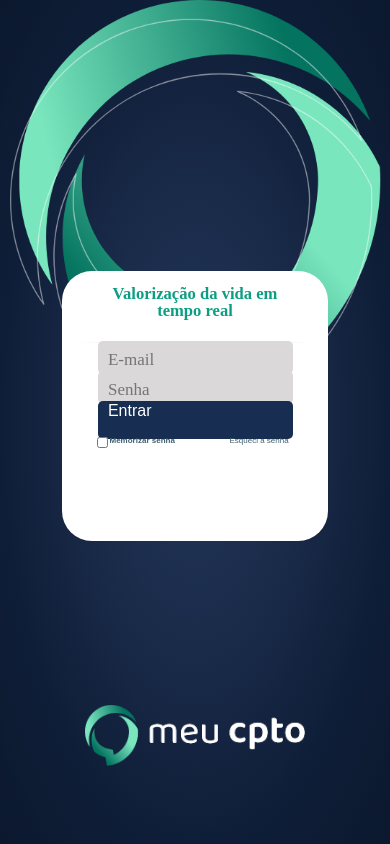
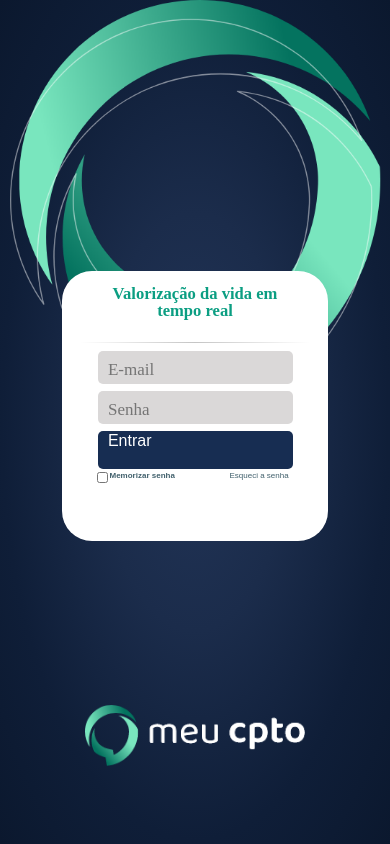
Before and after one commit to markusknauer1/MeuCPTO, a React (Create React App) app: page / in a window 390 px wide. Built offline with nearby package versions, Linux system fonts and the light colour scheme; a web font is replaced by a local one.

Commit message:
atualização

```diff
--- a/src/styles/global.css
+++ b/src/styles/global.css
@@ -251,7 +251,7 @@ html {
     transition: color 0.2s ease-in-out;
     width: 73.4%;
     height: 12%;
-    top: 70px;
+    top: 80px;
     left: 13.4%;
   }
 
@@ -273,7 +273,7 @@ html {
     transition: color 0.2s ease-in-out;
     width: 73.4%;
     height: 12%;
-    top: 100px;
+    top: 120px;
     left: 13.4%;
   }
   .login .enter-app {
@@ -291,7 +291,7 @@ html {
     transition: color 0.2s ease-in-out;
     width: 73.4%;
     height: 14%;
-    top: 130px;
+    top: 160px;
     left: 13.4%;
     z-index: 5;
   }
@@ -308,7 +308,7 @@ html {
     transition: color 0.2s ease-in-out;
     width: 73.4%;
     height: 14%;
-    top: 165px;
+    top: 200px;
     left: 11%;
     z-index: 5;
   }
@@ -338,7 +338,7 @@ html {
     transition: color 0.2s ease-in-out;
     width: 28%;
     height: 10%;
-    top: 165px;
+    top: 200px;
     left: 63%;
     z-index: 5;
   }
```
